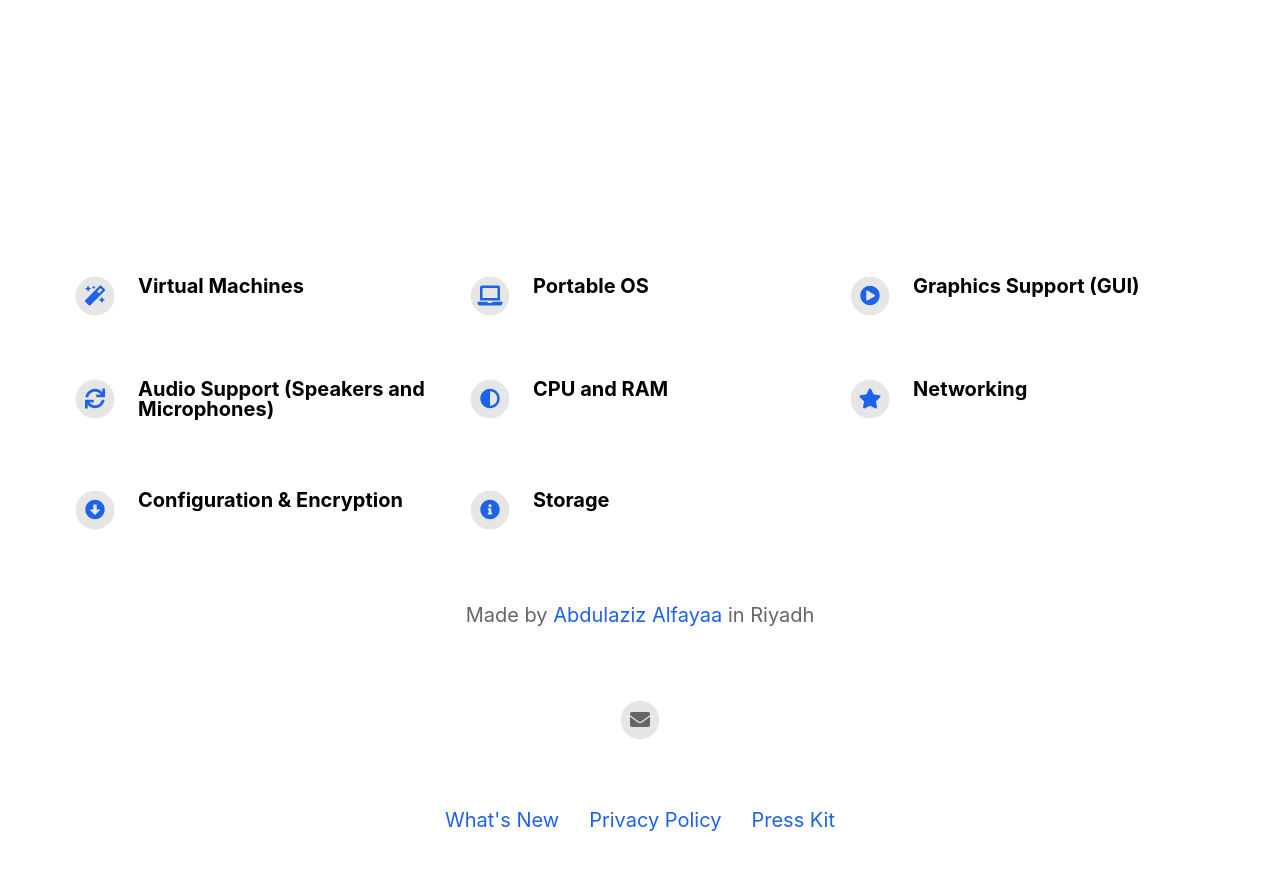
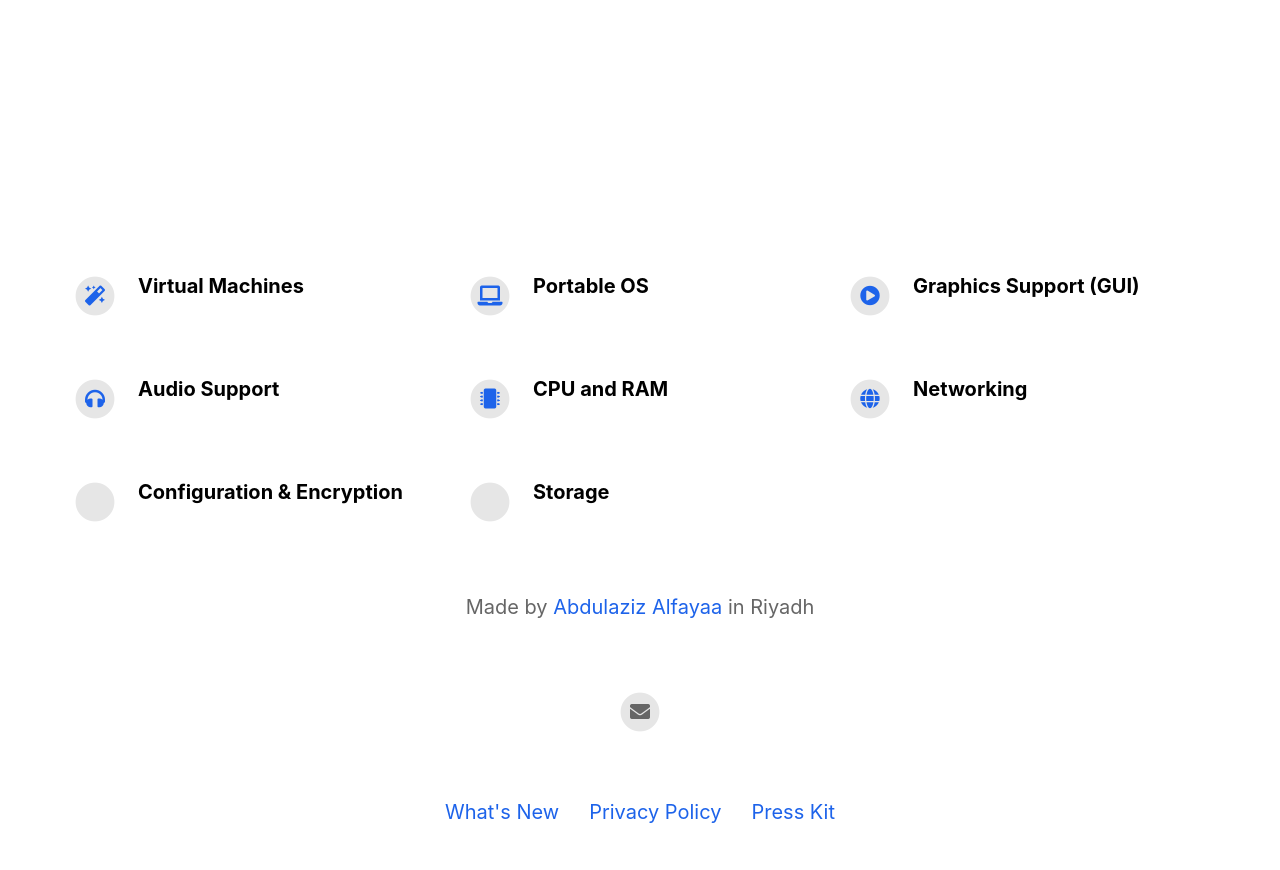
Before and after one commit to i3bit/ebg, a Jekyll site: the page built from index.html, in a window 1280 px wide and 900 px high, scrolled down 808 px. Shown: the top 870 px of the window. Built offline with Jekyll 4.4.1, drawn with Linux system fonts in a browser that asks for light colours; nearby versions of some CDN libraries.

Commit message:
Update Icons

```diff
--- a/_config.yml
+++ b/_config.yml
@@ -48,25 +48,25 @@ features                                  :
     description                           : # Preview app video on the iPhone device simply by placing your video files in the videos folder.
     fontawesome_icon_name                 : play-circle
 
-  - title                                 : Audio Support (Speakers and Microphones)
+  - title                                 : Audio Support
     description                           : # Enter iOS app ID in the _config.yml file to automatically fetch app icon, price and App Store Link.
-    fontawesome_icon_name                 : sync
+    fontawesome_icon_name                 : headphones
 
   - title                                 : CPU and RAM
     description                           : # Tweak accent color, images, icons and transparency via the _config.yml file. No HTML/CSS needed.
-    fontawesome_icon_name                 : adjust
+    fontawesome_icon_name                 : microchip
 
   - title                                 : Networking
     description                           : # Supports NAT and *Bridge networking capability. *Request features (bridged networking) to support your existing physical network infrastructure via submit your request to info@elboxglance.com.
-    fontawesome_icon_name                 : star
+    fontawesome_icon_name                 : globe
 
   - title                                 : Configuration & Encryption
     description                           : # Custom configuration for entropies in each Guest machines up to 0-4 entropy devices. Local boxes configuration saved offline in the host machine.
-    fontawesome_icon_name                 : arrow-alt-circle-down
+    fontawesome_icon_name                 : binary-lock
 
   - title                                 : Storage
     description                           : # Up to 64GB for each box. Shrink size after setup box NOT supported.
-    fontawesome_icon_name                 : info-circle
+    fontawesome_icon_name                 : hard-drive
 
   - title                                 : # New Feature Title
     description                           : # New Feature Description
```
